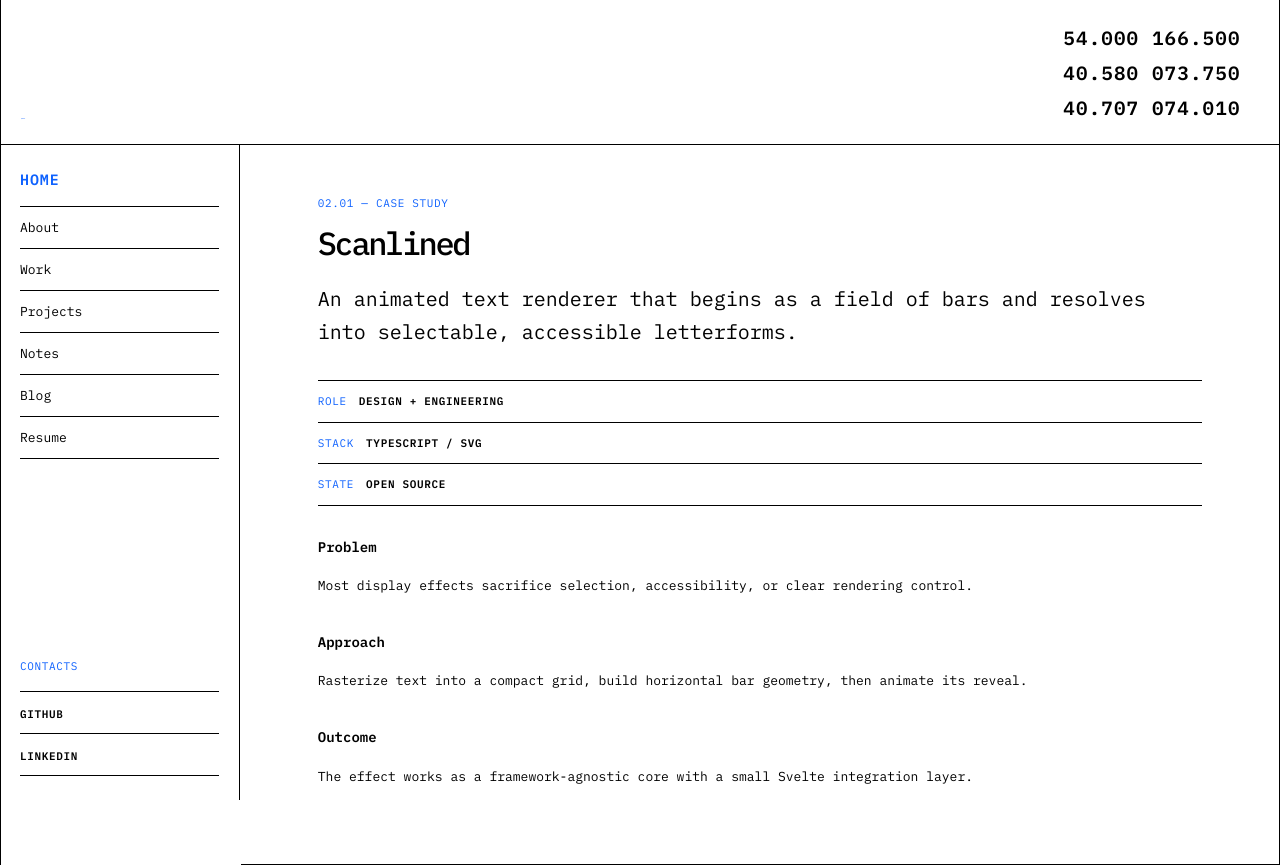
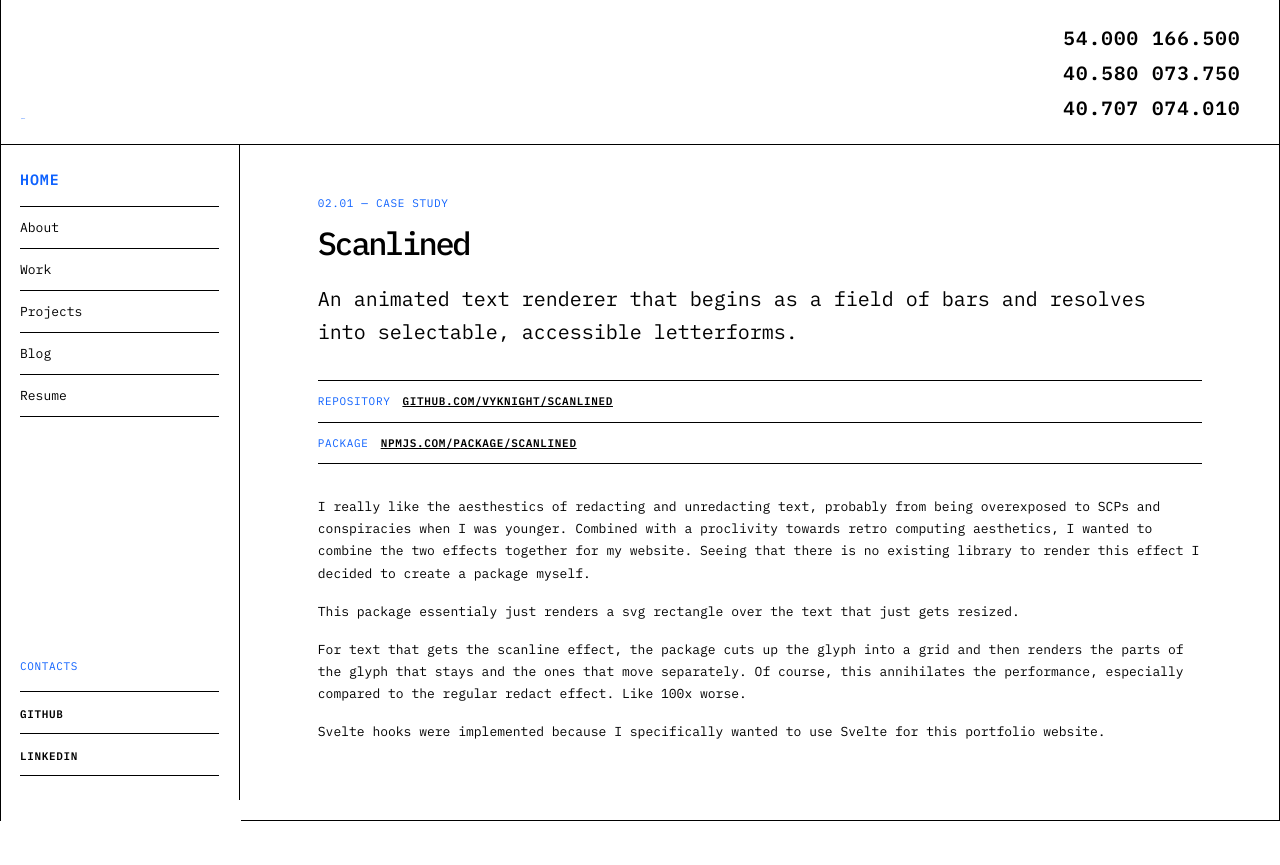
Before and after one commit to vyknight/vyknight.github.io, a SvelteKit app: page /projects/scanlined in a window 1280 px wide. After the commit the page ends 821 px from the top, so only its background shows below. Built offline with nearby package versions, Linux system fonts and the light colour scheme.

Commit message:
Updated dependencies and added Scanlined project content.

```diff
--- a/src/lib/components/content/MetadataList.svelte
+++ b/src/lib/components/content/MetadataList.svelte
@@ -18,7 +18,13 @@
 	{#each items as item}
 		<div class="metadata-list__item">
 			<dt>{item.label}</dt>
-			<dd>{item.value}</dd>
+			<dd>
+				{#if item.href}
+					<a href={item.href} rel="noreferrer" target="_blank">{item.value}</a>
+				{:else}
+					{item.value}
+				{/if}
+			</dd>
 		</div>
 	{/each}
 </dl>
--- a/src/lib/data/navigation.ts
+++ b/src/lib/data/navigation.ts
@@ -26,14 +26,15 @@
 		href: '/projects',
 		children: [{ label: 'Scanlined', href: '/projects/scanlined' }]
 	},
-	{
-		label: 'Notes',
-		href: '/notes',
-		children: [
-			{ label: 'Working log', href: '/notes/working-log' },
-			{ label: 'Architecture', href: '/notes/architecture' }
-		]
-	},
+	// Hidden from the sidebar; /notes routes are still reachable directly.
+	// {
+	// 	label: 'Notes',
+	// 	href: '/notes',
+	// 	children: [
+	// 		{ label: 'Working log', href: '/notes/working-log' },
+	// 		{ label: 'Architecture', href: '/notes/architecture' }
+	// 	]
+	// },
 	{
 		label: 'Blog',
 		href: '/blog',
--- a/src/lib/types/content.ts
+++ b/src/lib/types/content.ts
@@ -3,6 +3,7 @@
 export interface MetadataItem {
 	label: string;
 	value: string;
+	href?: string;
 }
 
 export interface ProjectSummary {
--- a/src/routes/about/about-me/+page.svelte
+++ b/src/routes/about/about-me/+page.svelte
@@ -48,8 +48,7 @@
 			<h3>Funwise</h3>
 			<p>
 				For a long time, my only real hobby was playing video games, but after starting full time
-				work I lost the ability to enjoy them. So here's a list of other things I've been trying
-				(though I must disclaim that I'm bad at all of them):
+				work I lost the ability to enjoy them. So here's a list of other things I've been trying:
 			</p>
 			<ul>
 				<li>Drawing.</li>
@@ -69,8 +68,7 @@
 				<li>Playing the flute.</li>
 			</ul>
 			<p>
-				Yes each of these takes skill, including smoking cigarettes, and yes I manage to be bad at
-				all of them, including smoking cigarettes.
+				To be clear I don't claim to be good at any of these.
 			</p>
 		</section>
 	</ContentBody>
--- a/src/routes/projects/scanlined/+page.svelte
+++ b/src/routes/projects/scanlined/+page.svelte
@@ -7,9 +7,16 @@
 	} from '$lib/components/content';
 
 	const metadata = [
-		{ label: 'ROLE', value: 'Design + engineering' },
-		{ label: 'STACK', value: 'TypeScript / SVG' },
-		{ label: 'STATE', value: 'Open source' }
+		{
+			label: 'REPOSITORY',
+			value: 'github.com/vyknight/Scanlined',
+			href: 'https://github.com/vyknight/Scanlined'
+		},
+		{
+			label: 'PACKAGE',
+			value: 'npmjs.com/package/scanlined',
+			href: 'https://www.npmjs.com/package/scanlined'
+		}
 	];
 
 </script>
@@ -23,16 +30,21 @@
 	<MetadataList items={metadata} layout="inline" />
 	<ContentBody>
 		<section>
-			<h3>Problem</h3>
-			<p>Most display effects sacrifice selection, accessibility, or clear rendering control.</p>
-		</section>
-		<section>
-			<h3>Approach</h3>
-			<p>Rasterize text into a compact grid, build horizontal bar geometry, then animate its reveal.</p>
-		</section>
-		<section>
-			<h3>Outcome</h3>
-			<p>The effect works as a framework-agnostic core with a small Svelte integration layer.</p>
+			<p>
+				I really like the aesthestics of redacting and unredacting text, probably from being overexposed to SCPs and conspiracies when I was younger.
+				Combined with a proclivity towards retro computing aesthetics, I wanted to combine the two effects together for my website.
+				Seeing that there is no existing library to render this effect I decided to create a package myself.
+			</p>
+			<p>
+				This package essentialy just renders a svg rectangle over the text that just gets resized.
+			</p>
+			<p>
+				For text that gets the scanline effect, the package cuts up the glyph into a grid and then renders the parts of the glyph that stays and the ones that move separately.
+				Of course, this annihilates the performance, especially compared to the regular redact effect. Like 100x worse.
+			</p>
+			<p>
+				Svelte hooks were implemented because I specifically wanted to use Svelte for this portfolio website.
+			</p>
 		</section>
 	</ContentBody>
 </ContentPage>
--- a/svelte.config.js
+++ /dev/null
@@ -1,15 +0,0 @@
-import adapter from '@sveltejs/adapter-static';
-
-/** @type {import('@sveltejs/kit').Config} */
-const config = {
-	kit: {
-		adapter: adapter({
-			pages: 'build',
-			assets: 'build',
-			precompress: true,
-			strict: true
-		})
-	}
-};
-
-export default config;
--- a/vite.config.ts
+++ b/vite.config.ts
@@ -1,6 +1,17 @@
+import adapter from '@sveltejs/adapter-static';
 import { sveltekit } from '@sveltejs/kit/vite';
 import { defineConfig } from 'vite';
 
 export default defineConfig({
-	plugins: [sveltekit()]
+	plugins: [
+		sveltekit({
+			adapter: adapter({
+				pages: 'build',
+				assets: 'build',
+				precompress: true,
+				strict: true
+			}),
+			alias: { $lib: 'src/lib' }
+		})
+	]
 });
```
Also changed, not shown: package.json (+6 -6 lines), 1 other file (tests, documents, lock files or other folders).
